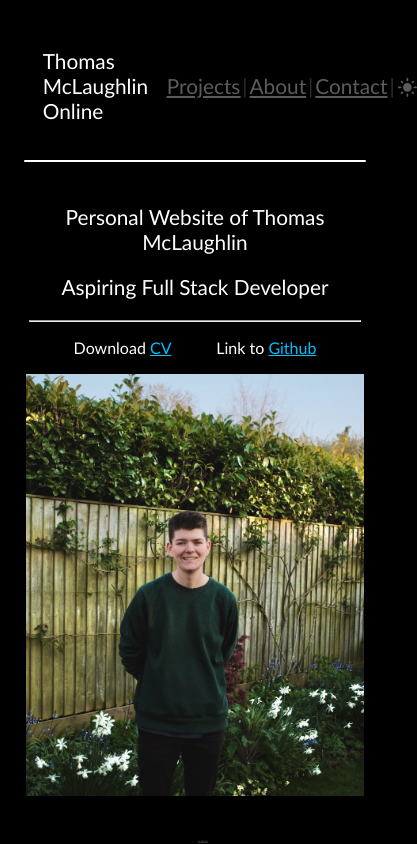
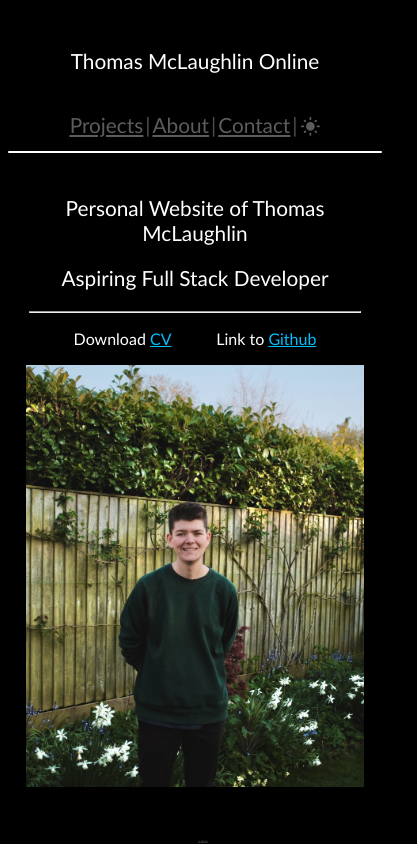
Before and after one commit to mclaughlin111/Homepage_Redesign, a React (Create React App) app: page /about in a window 390 px wide. Shown: the whole page, 417 px wide, since content can reach past the window. Built offline with nearby package versions, Linux system fonts and the light colour scheme.

Commit message:
refactored CSS for header: moved to seperate file, refactored .divLine class, added 600px breakpoint to change flex-direction to column, adjusted projects nav styles

```diff
--- a/src/Components/Header.js
+++ b/src/Components/Header.js
@@ -1,11 +1,11 @@
 import React from "react";
 import LightDarkToggle from "./LightDarkToggle";
 import { Link, Outlet } from "react-router-dom";
+import "../header.css";
 
 const Header = () => {
   return (
     <div className="headerContainer">
-
       <header class="pageHeader">
       <div className="headerBorder"></div>
         <div>
@@ -18,7 +18,7 @@ const Header = () => {
               Projects
             </Link>
           </a>
-          <div className="switch" id="line">
+          <div className="divLine">
             |
           </div>
 
@@ -26,13 +26,13 @@ const Header = () => {
             About
           </Link>
 
-          <div className="switch" id="line">
+          <div className="divLine">
             |
           </div>
           <a className="switch" id="contact" href="mailto:mail@tommcl.co.uk">
             Contact
           </a>
-          <div className="switch" id="line">
+          <div className="divLine" >
             |
           </div>
           <span id="toggle" title="Click To Switch Mode">
--- a/src/flickity.css
+++ b/src/flickity.css
@@ -1,6 +1,10 @@
 /*! Flickity v3.0.0
 https://flickity.metafizzy.co
 ---------------------------------------------- */
+
+.flickity-button {
+  z-index: -1;
+}
 .carousel img {
   width: 90%;
 }
@@ -13,7 +17,7 @@ https://flickity.metafizzy.co
 .flickity-viewport {
   overflow: hidden;
   position: relative;
-  height: 70vh !important;
+  /* height: 70vh !important;  */
   touch-action: pan-y;
 }
 
@@ -129,7 +133,7 @@ https://flickity.metafizzy.co
 .flickity-page-dots {
   position: absolute;
   width: 100%;
-  /* bottom: -25px; */
+  height: 100%;
   padding: 0;
   margin: 0;
   list-style: none;
--- /dev/null
+++ b/src/header.css
@@ -0,0 +1,198 @@
+
+/* Header CSS */
+.headerContainer {
+    position: relative;
+  }
+
+  .pageHeader {
+    display: flex;
+    flex-direction: row;
+    justify-content: space-between;
+    background-color: black;
+    /* margin-left: 1em;
+    margin-right: 1em; */
+    position: sticky;
+    top: 0;
+    z-index: 99; /* Adjust the z-index as needed */
+    /* filter blur */
+    backdrop-filter: blur(50px);
+    mix-blend-mode: multiply;
+  }
+
+  .headerBorder {
+    /* margin-left: 1em; */
+    /* margin-right: 1em; */
+    height: 2.5px;
+    border-radius: 15px;
+    background-color: white;
+    position: absolute;
+    bottom: 0;
+    left: 0;
+    right: 0;
+    z-index: 2; /* Adjust the z-index as needed */
+  }
+
+  .headerBorderLight {
+    background-color: black;
+  }
+
+  .pageHeaderLight {
+    background-color: rgb(255, 255, 255);
+    transition-duration: 250ms;
+    transition-timing-function: ease-in-out;
+    display: flex;
+    position: sticky;
+    flex-direction: row;
+    justify-content: space-between;
+    margin-left: 1em;
+    margin-right: 1em;
+
+    border-bottom-width: 100%;
+  }
+  .headerContainer {
+
+    position: sticky;
+    top: 0;
+    z-index: 1000; /* Adjust the z-index as needed */
+  }
+
+
+#toggle {
+    transform: translateY(4px);
+    cursor: pointer;
+  }
+
+
+  #toggleComponent {
+    display: none;
+  }
+
+
+  #titlegroup {
+    color: white;
+    font-family: Gill sans;
+    font-style: normal;
+    font-size: 20px;
+    font-weight: normal;
+    margin-right: auto;
+  }
+
+  .pageHeaderscroll {
+    /* transition-duration: 250ms;
+    transition-timing-function: cubic-bezier(0.810, 0.150, 0.250, 0.940); */
+    /* font-size: 60%; */
+    margin-left: 0em;
+    margin-right: 0em;
+    font-size: 4%;
+    opacity: 0.3;
+    /* height: 60px; */
+    border-bottom: 2px solid rgb(0, 0, 0);
+  }
+
+  #title {
+    font-family: Gill sans;
+    padding: 0.9em;
+    border: 1.5em;
+  }
+
+  .titlescroll {
+    padding: 0.4em;
+    border: 1.5em;
+    margin: 0px;
+
+  }
+
+  #title:hover {
+    /* transition-duration: 250ms;
+    transition-timing-function: ease-in-out; */
+    background-color: rgba(255, 255, 255, 0.102);
+  }
+
+  #switcher {
+    display: flex;
+    align-self: center;
+
+  }
+
+
+
+  /* Refactored switch classes */
+.switch, .switchlight {
+  font-family: Gill sans;
+  font-style: normal;
+  font-weight: normal;
+  transition: color 0.28s ease-in-out; /* Updated to only target color property */
+}
+
+/* Updated #line styles */
+.divLine {
+  font-family: Gill sans;
+  font-weight: normal;
+  opacity: 0.3;
+  cursor: default;
+  padding-left: 2px;
+  padding-right: 2px;
+}
+
+.switch {
+  color: rgb(93, 92, 92);
+}
+
+.switchlight {
+  color: rgb(93, 92, 92);
+}
+
+.switch:hover {
+  color: white;
+}
+
+.switchlight:hover {
+  color: black;
+}
+
+/* Refactored media queries */
+@media screen and (max-width: 1499px) {
+  #title, .switch, .divLine {
+    font-size: 1.5rem;
+  }
+}
+
+/* lowest media query MOBILE */
+@media screen and (min-width: 1px) and (max-width: 600px) {
+  #title {
+    font-size: 1.3rem;
+    padding: 0.9em;
+  }
+  #switcher {
+  padding-bottom: 1em;
+
+  }
+
+  .switch, .divLine {
+    font-size: 1.3rem;
+  }
+
+  .pageHeader {
+    display: flex;
+    flex-direction: column;
+    align-items: center;
+  }
+
+
+}
+
+@media screen and (min-width: 501px) and (max-width: 799px) {
+  /* Add styles for this range if needed */
+}
+
+@media screen and (min-width: 1399px) and (max-width: 1499px) {
+  #title, .switch, .divLine {
+    font-size: 1.5rem;
+  }
+}
+
+@media screen and (min-width: 1500px) {
+  #title, .switch, .divLine {
+    font-size: 1.8rem;
+  }
+}
--- a/src/index.css
+++ b/src/index.css
@@ -38,64 +38,6 @@ a {
   color: var(--blue)
 }
 
-
-
-/* Header CSS */
-.headerContainer {
-  position: relative;
-}
-
-.pageHeader {
-  display: flex;
-  flex-direction: row;
-  justify-content: space-between;
-  background-color: black;
-  margin-left: 1em;
-  margin-right: 1em;
-  position: sticky;
-  top: 0;
-  z-index: 1; /* Adjust the z-index as needed */
-  /* filter blur */
-  backdrop-filter: blur(50px);
-  mix-blend-mode: multiply;
-}
-
-.headerBorder {
-  /* margin-left: 1em; */
-  /* margin-right: 1em; */
-  height: 2.5px;
-  border-radius: 15px;
-  background-color: white;
-  position: absolute;
-  bottom: 0;
-  left: 0;
-  right: 0;
-  z-index: 2; /* Adjust the z-index as needed */
-}
-
-.headerBorderLight {
-  background-color: black;
-}
-
-.pageHeaderLight {
-  background-color: rgb(255, 255, 255);
-  transition-duration: 250ms;
-  transition-timing-function: ease-in-out;
-  display: flex;
-  position: sticky;
-  flex-direction: row;
-  justify-content: space-between;
-  margin-left: 1em;
-  margin-right: 1em;
-
-  border-bottom-width: 100%;
-}
-.headerContainer {
-
-  position: sticky;
-  top: 0;
-  z-index: 1000; /* Adjust the z-index as needed */
-}
 
 
 
@@ -154,120 +96,14 @@ a {
 }
 
 
-#toggle {
-  transform: translateY(4px);
-  cursor: pointer;
-}
-
-
-#toggleComponent {
-  display: none;
-}
-
-
-#titlegroup {
-  color: white;
-  font-family: Gill sans;
-  font-style: normal;
-  font-size: 20px;
-  font-weight: normal;
-  margin-right: auto;
-}
-
-
-
-
-.pageHeaderscroll {
-  /* transition-duration: 250ms;
-  transition-timing-function: cubic-bezier(0.810, 0.150, 0.250, 0.940); */
-  /* font-size: 60%; */
-  margin-left: 0em;
-  margin-right: 0em;
-  font-size: 4%;
-  opacity: 0.3;
-  /* height: 60px; */
-  border-bottom: 2px solid rgb(0, 0, 0);
-}
-
-#title {
-  font-family: Gill sans;
-  padding: 0.9em;
-  border: 1.5em;
-}
-
-.titlescroll {
-  padding: 0.4em;
-  border: 1.5em;
-  margin: 0px;
-
-}
-
-#title:hover {
-  /* transition-duration: 250ms;
-  transition-timing-function: ease-in-out; */
-  background-color: rgba(255, 255, 255, 0.102);
-}
-
-#switcher {
-  display: flex;
-  align-self: center;
-
-}
-
-.switch {
-  color: rgb(93, 92, 92);
-  font-family: Gill sans;
-  font-style: normal;
-  font-weight: normal;
-  transition-duration: 0.28s;
-}
-
-.switchlight {
-  color: rgb(93, 92, 92);
-  font-family: Gill sans;
-  font-style: normal;
-  font-weight: normal;
-
-  transition-duration: 0.28s;
-}
-
-
-.switch:hover {
-  color: white;
-
-}
-
-.switchlight:hover {
-  color: black;
-
-}
-
-#line {
-  padding-left: 2px;
-  padding-right: 2px;
-  opacity: 0.5 !important;
-}
-
-
-
 /* MEDIA QUERIES */
 @media screen and (max-width: 1499px) {
 
-
-  #title,
-  .switch {
-    font-size: 1.5rem;
-  }
 }
 
 /* iphone  */
 @media screen and (min-width: 1px) and (max-width: 600px) {
 
-
-  #title {
-    font-size: 1.3rem;
-
-  }
 
   .about {
     font-size: 1.3rem;
@@ -283,9 +119,6 @@ a {
     margin-left: 0em;
   }
 
-  .switch {
-    font-size: 1.3rem;
-  }
 }
 
 @media screen and (min-width: 501px) and (max-width: 799px) {}
@@ -296,22 +129,12 @@ a {
 
 
 
-  #title,
-  .switch {
-    font-size: 1.5rem;
-    /* !important */
-  }
+
 }
 
 
 @media screen and (min-width: 1500px) {
 
-
-  #title,
-  .switch {
-    font-size: 1.8rem;
-    /* !important */
-  }
 }
 
 /* END MEDIA QUERIES */
@@ -335,7 +158,7 @@ body {
 
 .carouselItemDescription {
   font-weight: 200;
-  opacity: 0.2;
+  opacity: 0;
   margin-top: 2px;
   transition-duration: 250ms;
   transition-timing-function: ease-in-out;
--- a/src/projects.css
+++ b/src/projects.css
@@ -1,12 +1,12 @@
 nav {
-  width: 20vw;
+  width: fit-content;
   display: flex;
   justify-content: center;
   align-items: center;
   height: 40px;
   margin-left: auto;
   margin-right: auto;
-  margin-top: 1em;
+  margin-top: 5px;
   /* overflow: hidden; */
   transition: background-color 0.6s ease-in-out;
 }
@@ -18,12 +18,12 @@ nav ul {
 }
 
 nav li {
-  padding: 15px; /* Add padding around the icon */
+  padding: 4px; /* Add padding around the icon */
   cursor: pointer;
   transition: all 0.1s ease-in-out;
-  border-radius: 0px;
+  border-radius: 5px;
   margin-right: 5px; /* Add some space between icons */
-  background-color: transparent; /* Set default background color */
+
 }
 
 nav li:hover {
@@ -31,9 +31,9 @@ nav li:hover {
 }
 
 nav li.active {
-  background-color: rgba(78, 93, 146, 0.548);
+  background-color: rgba(138, 138, 138, 0.548);
 }
 
 nav li:active {
-  transform: scale(1.3);
+  /* transform: scale(1.2); */
 }
```
